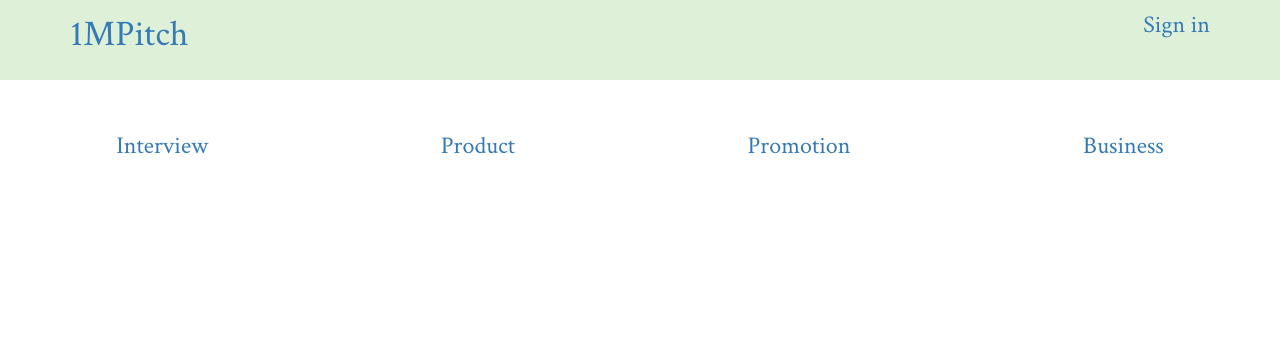
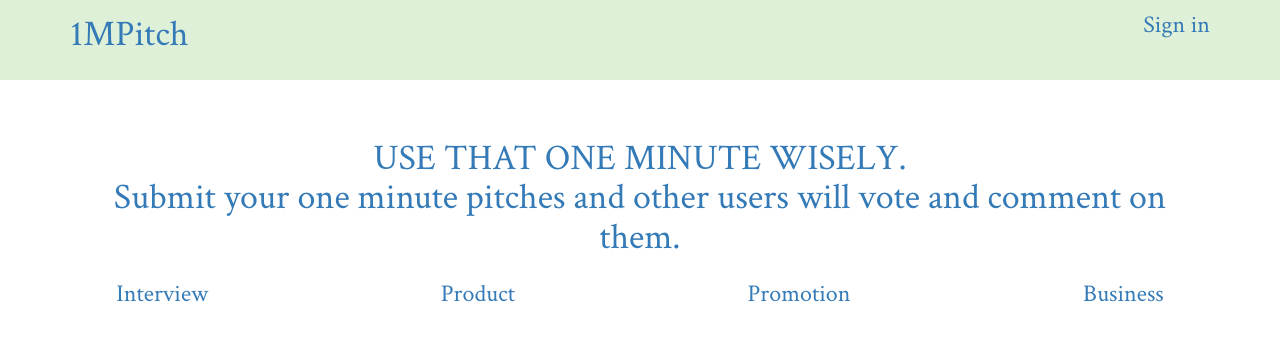
Before and after one commit to TonyKioko/Pitches, a Flask app: page / in a window 1280 px wide. Shown: the top 341 px of the page. Run offline with Flask 2, Linux system fonts and the light colour scheme; data that the repository does not hold is empty; some libraries are stand-ins or nearby versions.

Commit message:
add desc to landing page

```diff
--- a/app/templates/home.html
+++ b/app/templates/home.html
@@ -24,7 +24,12 @@
 
     </head>
     <body>
+        <div class="container">
+                <h1 class="text-center"> <a href="/pitch/new">USE THAT ONE MINUTE WISELY. <br> Submit your one minute pitches and other users will vote and comment on them.</a>
+        </div>
 
+
+</h1>
         <div class="categories">
             <!-- <a href="#trial" class="col-md-4 btn btn-info" data-toggle="collapse">Simple collapsible</a> -->
             <ul class="nav nav-pills nav-justified">
--- a/manage.py
+++ b/manage.py
@@ -5,8 +5,9 @@ from flask_migrate import Migrate, MigrateCommand
 
 
 # Creating app instance
-# app = create_app('development')
-app = create_app('production')
+app = create_app('development')
+
+# app = create_app('production')
 
 
 manager = Manager(app)
```
Also changed, not shown: config.py (+4 -4 lines).
